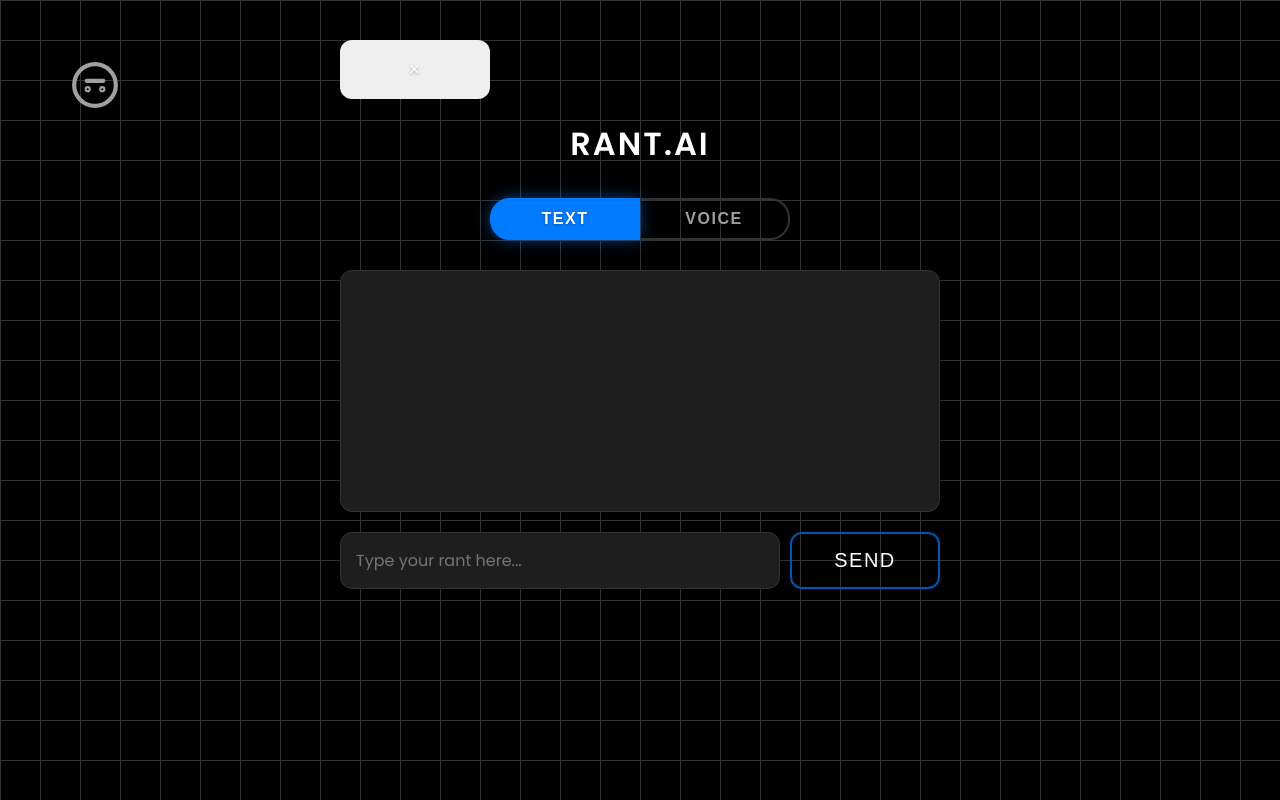
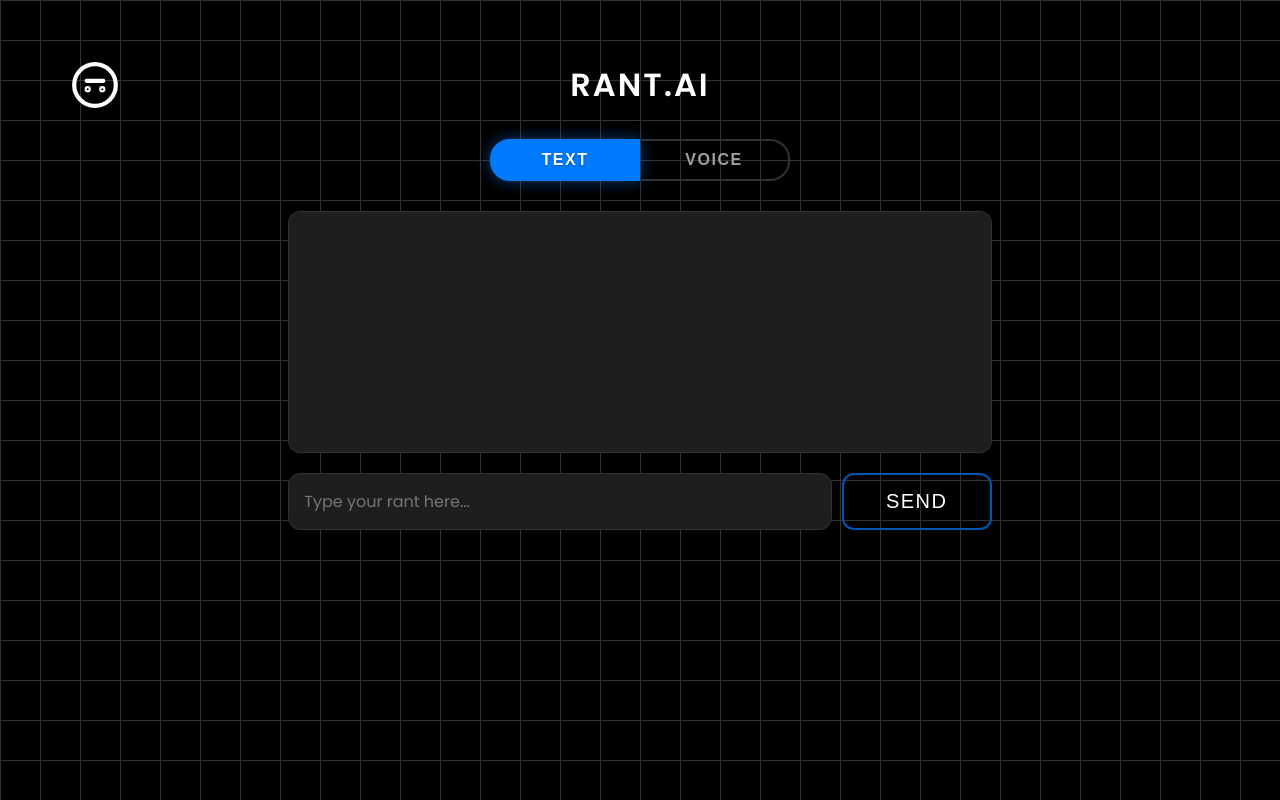
Before and after one commit to Rajbhakta25/RANT.AI, a Flask app: page / in a window 1280 px wide. Run offline with Flask 3, Linux system fonts and the light colour scheme.

Commit message:
Update style.css
Updated some styles for a few buttons.

```diff
--- a/static/css/style.css
+++ b/static/css/style.css
@@ -13,15 +13,19 @@
     --glass-color: rgba(255, 255, 255, 0.300);
 }
 
+html, body {
+    height: auto;
+    margin: 0;
+}
+
 body {
     font-family: 'Poppins', sans-serif;
-    max-width: 600px;
+    max-width: 70ch;
     margin: 20px auto;
     padding: 20px;
     color: var(--primary-text-color);
     background-color: #000;
     position: relative;
-    overflow: hidden;
 }
 
 body::before {
@@ -167,9 +171,6 @@
 #send-button {
     background-color: var(--accent-color);
     border-radius: 12px;
-}
-
-#send-button {
     background: var(--accent-gradient);
     border: 2px solid #0056b3;
 }
@@ -224,6 +225,7 @@
 
 #stop-button:hover:not(:disabled) {
     box-shadow: 0 0 50px var(--accent-glow);
+    background: var(--danger-color);
 }
 
 button:disabled {
@@ -259,7 +261,7 @@
     left: 20px;
     background: transparent;
     border: none;
-    color: var(--secondary-text-color);
+    color: white;
     width: 70px;
     height: 70px;
     border-radius: 10%;
@@ -381,3 +383,122 @@
     opacity: 1;
     pointer-events: all;
 }
+
+.modal {
+    position: fixed;
+    top: 50%;
+    left: 50%;
+    transform: translate(-50%, -50%) scale(0.95);
+    width: 90%;
+    max-width: 500px;
+    background: rgba(40, 40, 40, 0.7);
+    backdrop-filter: blur(15px);
+    -webkit-backdrop-filter: blur(15px);
+    border: 1px solid var(--accent-color);
+    border-radius: 20px;
+    padding: 30px;
+    z-index: 1002;
+    opacity: 0;
+    pointer-events: none;
+    transition: opacity 0.3s ease, transform 0.3s ease;
+    box-shadow: 0 10px 40px rgba(0,0,0,0.5), 0 0 20px var(--accent-glow);
+    color: var(--primary-text-color);
+}
+
+.modal.open {
+    opacity: 1;
+    transform: translate(-50%, -50%) scale(1);
+    pointer-events: all;
+}
+
+.modal-content h3 {
+    text-align: center;
+    margin-top: 0;
+    font-size: 1.5em;
+    letter-spacing: 1px;
+}
+
+.modal-content p {
+    line-height: 1.5;
+    color: var(--secondary-text-color);
+    font-size: 1.1em;
+}
+
+.modal-close-btn {
+    position: absolute;
+    top: 10px;
+    right: 15px;
+    background: transparent;
+    border: none;
+    font-size: 28px;
+    color: var(--secondary-text-color);
+    cursor: pointer;
+    padding: 0;
+    min-width: unset;
+}
+
+.modal-close-btn:hover {
+    color: white;
+}
+
+.modal-content strong {
+    color: var(--accent-color);
+    text-shadow: 0 0 2px var(--accent-glow);
+}
+
+.highlight {
+    color: whitesmoke;
+    font-weight: 600;
+}
+
+@media (max-width: 600px) {
+    body {
+        padding: 10px;
+    }
+
+    .persona-grid {
+        grid-template-columns: 1fr;
+    }
+
+    h1 {
+        font-size: 1.5em;
+    }
+
+    button {
+        font-size: 14px;
+    }
+
+    .toggle-button {
+        font-size: 14px;
+    }
+
+    #menu-icon  {
+        width: 5px;
+        height: 30px;
+        left: 1px;
+        justify-content: left;
+    }
+
+}
+
+@media (max-height: 500px) and (orientation: landscape) {
+    #side-menu {
+        max-width: 95%;
+    }
+
+    .persona-grid {
+        grid-template-columns: 1fr 1fr 1fr 1fr;
+    }
+
+    h1 {
+        margin-bottom: 15px;
+    }
+
+    #response-area {
+        min-height: 120px;
+    }
+
+    .toggle-container {
+        margin-bottom: 20px;
+    }
+}
```
